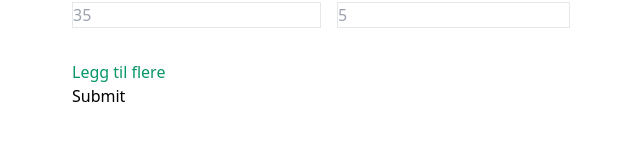
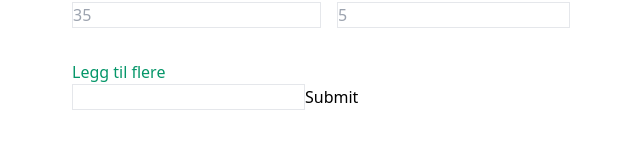
Before and after one commit to Skulsta/reisefradrag, a Vue app: page / in a window 1280 px wide. Shown: the part 208-350 px from the top of the page, without its empty margins (319-959 px from the left). Built offline with nearby package versions, Linux system fonts and the light colour scheme.

Commit message:
Added extra expenses

```diff
--- a/src/views/TravelDeduction/TravelDeduction.vue
+++ b/src/views/TravelDeduction/TravelDeduction.vue
@@ -7,6 +7,7 @@
       <form action="submit" @submit.prevent="submit">
         <travel-inputs sectionLabel="Arbeidsreiser" @toParent="handler" />
         <travel-inputs sectionLabel="Besøksreiser" @toParent="handleAnother" />
+        <input type="number" v-model="expenses" class="border" />
         <button>Submit</button>
       </form>
     </div>
@@ -30,6 +31,7 @@ export default {
     let visitTimes = ref();
     let request;
     let visitTravels;
+    let expenses = ref("");
 
     const handler = (value) => {
       workTravels = value;
@@ -43,7 +45,7 @@ export default {
       request = {
         arbeidsreiser: workTravels ? workTravels : [{ km: 0, antall: 0 }],
         besoeksreiser: visitTravels ? visitTravels : [{ km: 0, antall: 0 }],
-        utgifterBomFergeEtc: 4850,
+        utgifterBomFergeEtc: parseInt(expenses.value),
       };
       travelDeduction.value = calculateDeduction();
     };
@@ -85,6 +87,7 @@ export default {
       handler,
       visitTravels,
       handleAnother,
+      expenses,
     };
   },
 };
```
